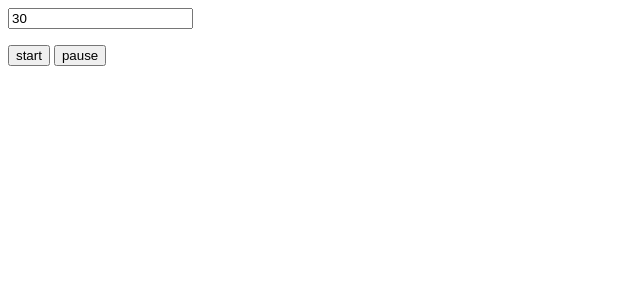
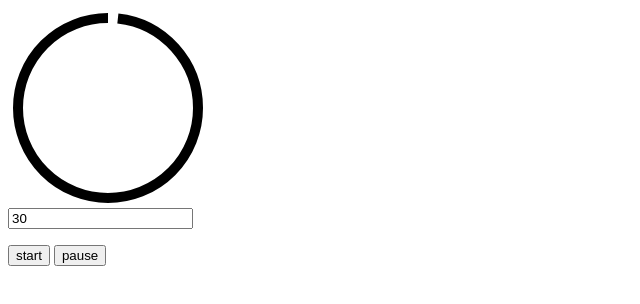
Before and after one commit to rameskris/timerProject, a plain HTML site: page timer/index.html in a window 1280 px wide. Shown: the whole page, without its empty margins (0-640 px from the left). Drawn offline with Linux system fonts and the light colour scheme.

Commit message:
third commit

```diff
--- a/timer/index.html
+++ b/timer/index.html
@@ -6,6 +6,20 @@
     <title>Document</title>
 </head>
 <body>
+
+    <svg height="200" width="200">
+        <circle cx="100" cy="100" r="90" stroke="black"
+        stroke-width="10"
+         fill="transparent"
+         stroke-dasharray="560"
+         stroke-dashoffset="-10"
+         transform="rotate(-90,100,100)"
+          />
+      </svg>
+
+
+
+
     <form action="">
         <input id="duration" name="duration" type="text" value="30">
     </form>
```
